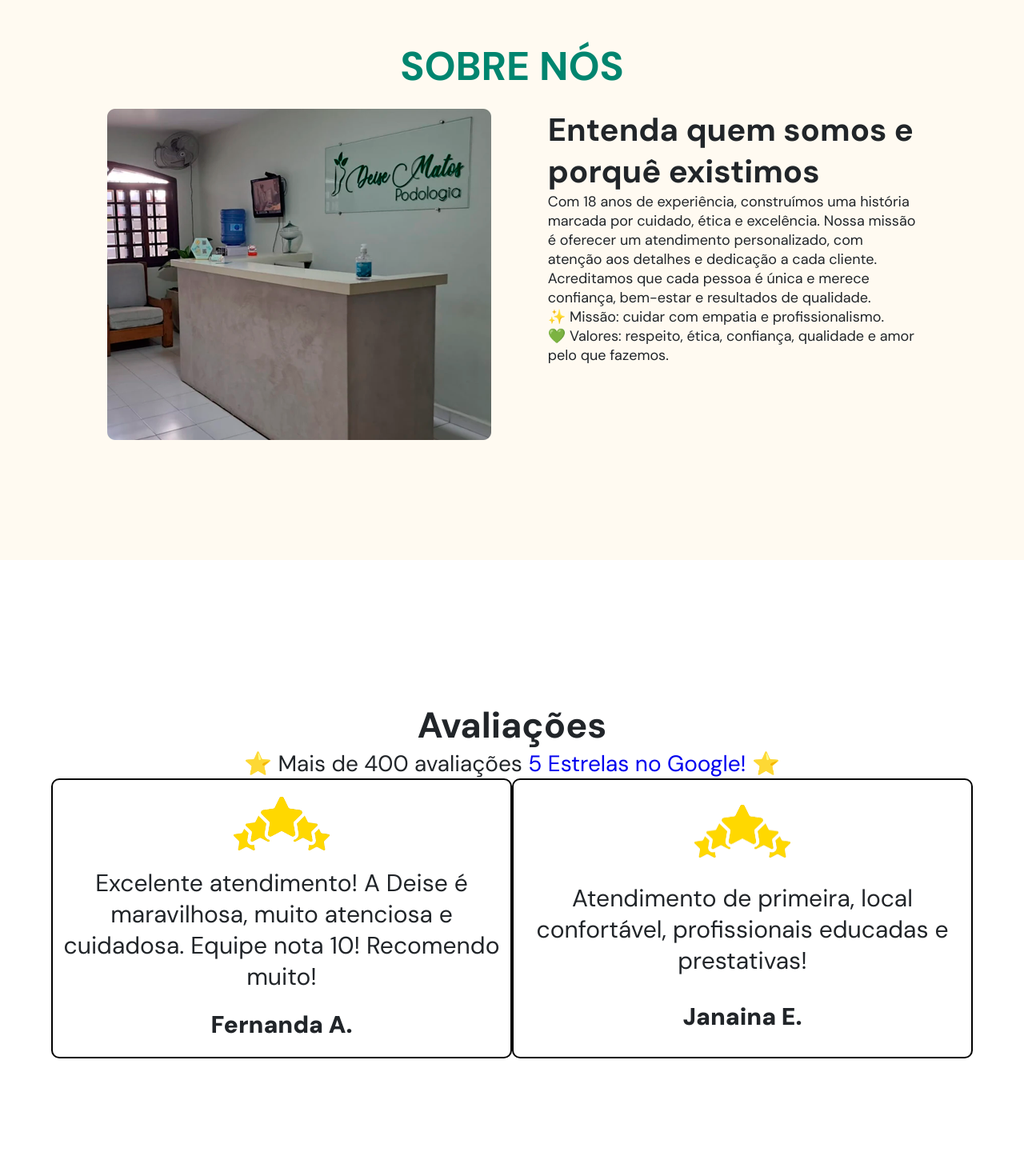
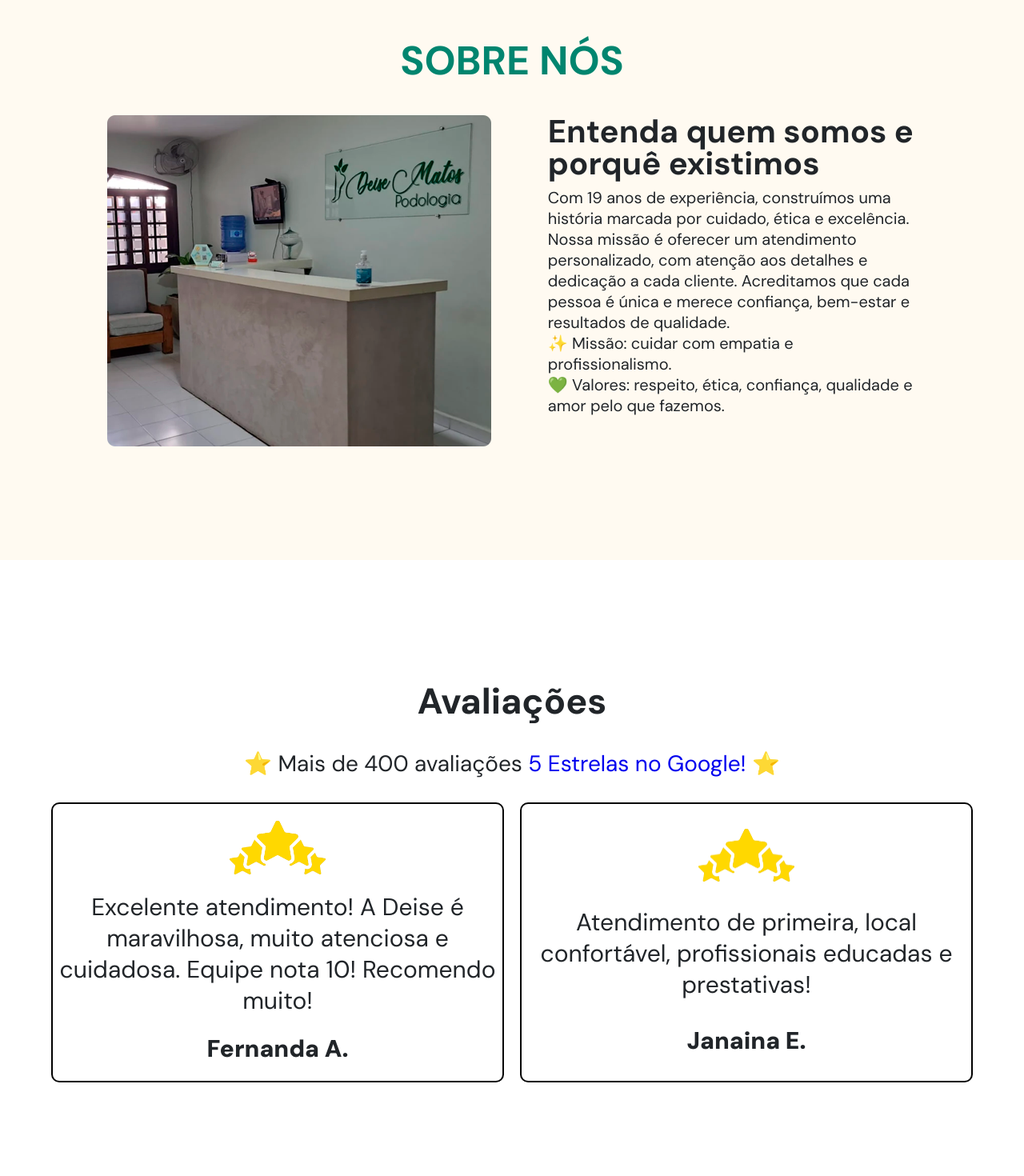
Before and after one commit to devfelipeeduardo/site-podologia-deise-matos-react-router, a React (Vite) app: page / in a window 1280 px wide. Shown: the part 1940-3410 px from the top of the page at 80% size. Built offline with nearby package versions, Linux system fonts and the light colour scheme.

Commit message:
fix: correcoes no layout e adicao do boneco

```diff
--- a/src/pages/Home/Contents/AboutUs.jsx
+++ b/src/pages/Home/Contents/AboutUs.jsx
@@ -9,7 +9,7 @@ function AboutUs() {
         <img alt="" src={aboutUsImage} />
         <div className={styles['card']}>
           <h3>Entenda quem somos e porquê existimos</h3>
-          <p>Com 18 anos de experiência, construímos uma história marcada por cuidado, ética e excelência. Nossa missão é oferecer um atendimento personalizado, com atenção aos detalhes e dedicação a cada cliente. Acreditamos que cada pessoa é única e merece confiança, bem-estar e resultados de qualidade.
+          <p>Com 19 anos de experiência, construímos uma história marcada por cuidado, ética e excelência. Nossa missão é oferecer um atendimento personalizado, com atenção aos detalhes e dedicação a cada cliente. Acreditamos que cada pessoa é única e merece confiança, bem-estar e resultados de qualidade.
             <br />
             ✨ Missão: cuidar com empatia e profissionalismo.
             <br />
--- a/src/pages/Home/Contents/Content.module.css
+++ b/src/pages/Home/Contents/Content.module.css
@@ -83,6 +83,7 @@
 .title-and-about-us-container h2 {
     font-size: 5rem;
     color: var(--brand-green);
+    margin-bottom: 15px
 }
 
 .about-us-container {
@@ -101,11 +102,13 @@
 
 .about-us-container h3 {
     font-size: 4rem;
+    line-height: 1;
+    margin-bottom: 10px;
     color: var(--grey-head-line);
 }
 
 .about-us-container p {
-    font-size: 1.8rem;
+    font-size: 2rem;
     color: var(--grey-head-line);
 }
 
@@ -123,16 +126,22 @@
 
 .avaliations-container h2 {
     font-size: 4.5rem;
+    margin-bottom: 30px;
 }
 
 .avaliations-container p {
+    margin-bottom: 30px;
     font-size: 2.8rem;
 }
 
 .avaliations-container .cards-container {
     display: flex;
-    flex-direction: row;
     justify-content: space-between;
+    align-items: center;
+    width: 100%;
+    max-width: 1400px;
+    margin: 0 auto;
+    gap: 2rem;
 }
 
 .avaliations-container .card {
--- a/src/pages/Servicos/Servicos.jsx
+++ b/src/pages/Servicos/Servicos.jsx
@@ -47,7 +47,7 @@ function Servicos() {
                     <h2>Por que escolher nossos serviços?</h2>
                     <div className={styles['benefits-list']}>
                         <div className={styles['benefit-item']}>
-                            <p>✔️ Profissionais experientes com 18+ anos no mercado</p>
+                            <p>✔️ Profissionais experientes com 19+ anos no mercado</p>
                         </div>
                         <div className={styles['benefit-item']}>
                             <p>✔️ Tecnologia moderna e equipamentos de alta qualidade</p>
--- a/src/pages/Sobre/Sobre.jsx
+++ b/src/pages/Sobre/Sobre.jsx
@@ -2,6 +2,7 @@ import NeutralSection from "../../components/Sections/NeutralSection/NeutralSect
 import Footer from "../../components/Footer/Footer";
 import styles from "./Sobre.module.css"
 import fotoFrente from "../../assets/foto_frente_podologia.jpeg"
+import bonecaImagem from "../../assets/boneco_deise.png"
 
 function Sobre() {
     return (
@@ -17,7 +18,7 @@ function Sobre() {
             </section>
             <NeutralSection height={'small'} color={'brand-green-light-02'}>
                 <div className={styles['about-container']}>
-                    <h2>Nossa História</h2>
+                    <h2>Nossa História 📖</h2>
                     <p>Com mais de 19 anos de experiência, a Clínica de Podologia Deise Matos se consolidou como uma referência em cuidados podológicos. Nossa trajetória é marcada pelo compromisso com a excelência, ética profissional e dedicação ao bem-estar dos nossos pacientes.</p>
                 </div>
             </NeutralSection>
@@ -45,9 +46,12 @@ function Sobre() {
                 </div>
             </NeutralSection>
             <NeutralSection height={'small'} color={'white'}>
-                <div className={styles['mission-container']}>
-                    <h2>Nossa Missão</h2>
-                    <p>Proporcionar tratamentos podológicos de excelência que melhorem a qualidade de vida dos nossos pacientes, trabalhando com ética, respeito e dedicação para solucionar os problemas nos pés de forma eficiente e humanizada.</p>
+                <div className={styles['mission-div']}>
+                    <div className={styles['mission-container']}>
+                        <h2>Nossa Missão 🤝</h2>
+                        <p>Proporcionar tratamentos podológicos de excelência que melhorem a qualidade de vida dos nossos pacientes, trabalhando com ética, respeito e dedicação para solucionar os problemas nos pés de forma eficiente e humanizada.</p>
+                    </div>
+                    <img className={styles['mission-image']} src={bonecaImagem} alt="Boneca da Deise" />
                 </div>
             </NeutralSection>
             <Footer />
--- a/src/pages/Sobre/Sobre.module.css
+++ b/src/pages/Sobre/Sobre.module.css
@@ -22,7 +22,7 @@
 .hero-overlay {
   position: absolute;
   inset: 0;
-  background: rgba(0, 0, 0, 0.55);
+  background: rgba(0, 0, 0, 0.10);
 }
 
 .hero-content {
@@ -51,7 +51,7 @@
   max-width: 900px;
   margin: 0 auto;
   padding: 0 20px;
-  text-align: center;
+  /* text-align: center; */
 }
 
 .about-container h2 {
@@ -63,7 +63,7 @@
 
 .about-container p {
   font-size: 3rem;
-  line-height: 1.8;
+  line-height: 1.6;
   color: var(--grey-head-line);
   margin-bottom: 20px;
 }
@@ -120,11 +120,22 @@
   color: var(--grey-paragraph)
 }
 
+.mission-div {
+  display: flex;
+  flex-direction: row;
+  max-width: 1000px;
+}
+
+.mission-image {
+  width: 45%;
+  height: auto;
+}
+
 .mission-container {
-  max-width: 900px;
   margin: 0 auto;
   padding: 0 20px;
-  text-align: center;
+  width: 100%;
+  max-width: 1400px;
 }
 
 .mission-container h2 {
@@ -135,8 +146,8 @@
 }
 
 .mission-container p {
-  font-size: 1.8rem;
-  line-height: 1.8;
+  font-size: 2.3rem;
+  line-height: 1.4;
   color: var(--grey-head-line);
   margin-bottom: 20px;
 }
@@ -183,4 +194,16 @@
   .value-card p {
     font-size: 1.5rem;
   }
+
+  .mission-div {
+    display: flex;
+    flex-direction: column;
+    align-items: center;
+    justify-content: center;
+    max-width: 1000px;
+  }
+
+  .mission-image {
+    width: 85%;
+  }
 }
```
Also changed, not shown: 2 other files (tests, documents, lock files or other folders).
